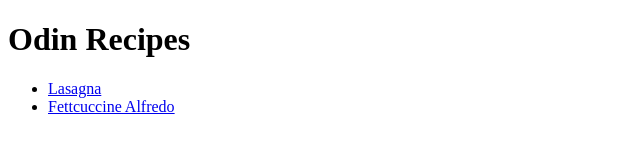
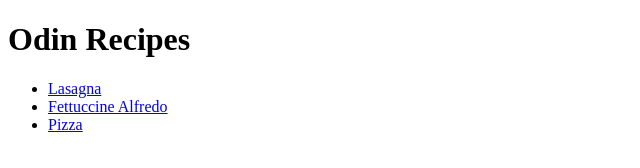
Before and after one commit to EJ-Buggs/odin-reciples, a plain HTML site: page index.html in a window 1280 px wide. Shown: the full height of the page, 0-640 px from the left. Drawn offline with Linux system fonts and the light colour scheme.

Commit message:
Add pizza.html boilerpate

```diff
--- a/index.html
+++ b/index.html
@@ -9,7 +9,8 @@
         <h1>Odin Recipes</h1>
         <ul>
             <li><a href="recipes/lasagna.html">Lasagna</a></li>
-            <li><a href="recipes/fettuccine.html">Fettcuccine Alfredo</a></li>
+            <li><a href="recipes/fettuccine.html">Fettuccine Alfredo</a></li>
+            <li><a href="recipes/pizza.html">Pizza</a></li>
 
         </ul>
     </body>
```
